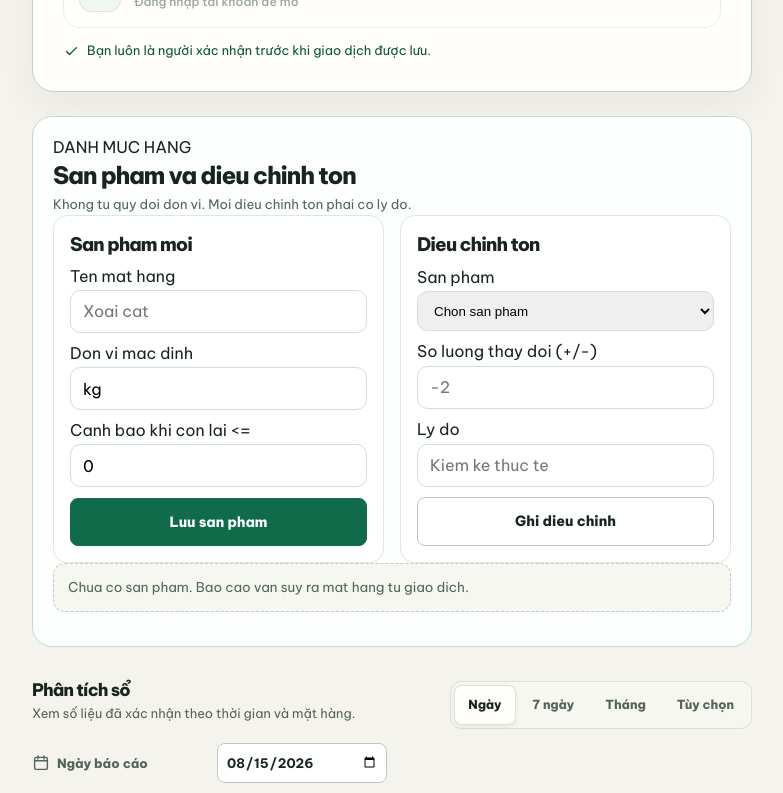
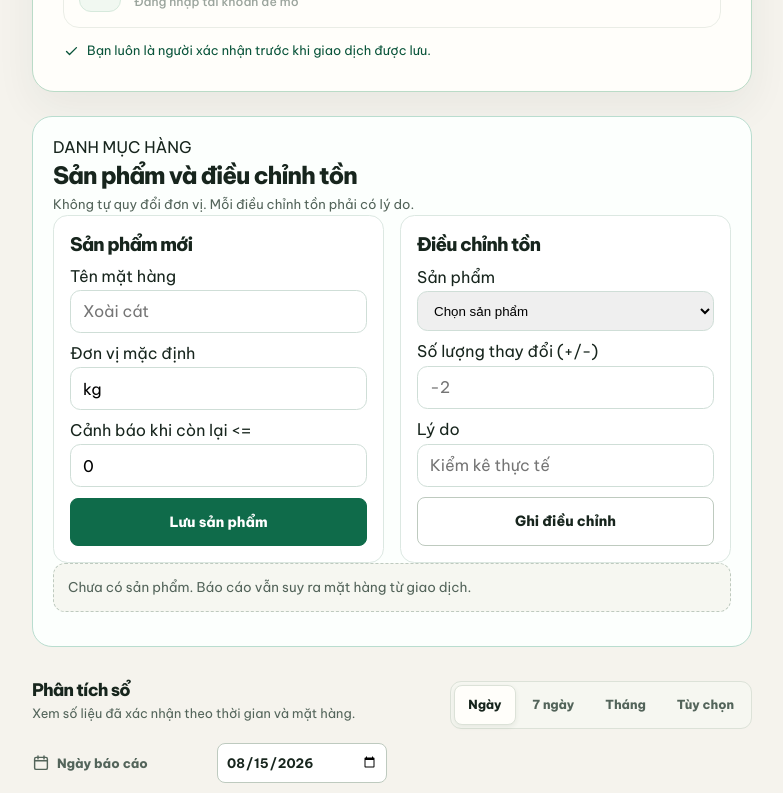
Before and after one commit to harivodich/so-cho-ai, a Next.js app: page / in a window 1280 px wide. Shown: the part 860-1653 px from the top of the page, without its empty margins (248-1031 px from the left). Built offline with nearby package versions, Linux system fonts and the light colour scheme; no server answers.

Commit message:
fix: clarify Firebase login and Vietnamese catalog copy

```diff
--- a/src/app/page.tsx
+++ b/src/app/page.tsx
@@ -392,7 +392,7 @@ export default function HomePage() {
           <UiIcon name="info" size={19} />
           <div>
             <strong>Đang lưu cục bộ</strong>
-            <p>{error ? "Không thể kết nối Firebase. Giao dịch hiện chỉ được giữ trong trình duyệt này." : "Firebase chưa được cấu hình. Giao dịch hiện chỉ được giữ trong trình duyệt này."} Đừng xóa dữ liệu trình duyệt nếu còn cần các giao dịch này.</p>
+            <p>{!auth.isConfigured ? (error ? "Không thể kết nối Firebase. Giao dịch hiện chỉ được giữ trong trình duyệt này." : "Firebase chưa được cấu hình. Giao dịch hiện chỉ được giữ trong trình duyệt này.") : !auth.user ? "Bạn chưa đăng nhập. Giao dịch đang được giữ trên thiết bị này; đăng nhập để đồng bộ lên Firebase." : "Không thể kết nối Firebase. Giao dịch hiện chỉ được giữ trong trình duyệt này."} Đừng xóa dữ liệu trình duyệt nếu còn cần các giao dịch này.</p>
           </div>
         </aside>
       ) : null}
--- a/src/components/product-catalog-workspace.tsx
+++ b/src/components/product-catalog-workspace.tsx
@@ -31,9 +31,9 @@ export function ProductCatalogWorkspace({ products, movements, transactions, asO
     try {
       await onSaveProduct({ name, defaultUnit: unit, lowStockThreshold: Number(threshold) });
       setName("");
-      setMessage("Da luu san pham.");
+      setMessage("Đã lưu sản phẩm.");
     } catch (error) {
-      setMessage(error instanceof Error ? error.message : "Khong the luu san pham.");
+      setMessage(error instanceof Error ? error.message : "Không thể lưu sản phẩm.");
     }
   }
 
@@ -41,39 +41,39 @@ export function ProductCatalogWorkspace({ products, movements, transactions, asO
     event.preventDefault();
     const product = products.find((item) => item.id === selectedProductId);
     if (!product) {
-      setMessage("Chon san pham truoc khi dieu chinh.");
+      setMessage("Chọn sản phẩm trước khi điều chỉnh.");
       return;
     }
     try {
       await onAddAdjustment({ product, quantityDelta: Number(delta), reason, occurredAt: asOfDate });
       setDelta("");
       setReason("");
-      setMessage("Da ghi dieu chinh ton co ly do.");
+      setMessage("Đã ghi điều chỉnh tồn có lý do.");
     } catch (error) {
-      setMessage(error instanceof Error ? error.message : "Khong the dieu chinh ton.");
+      setMessage(error instanceof Error ? error.message : "Không thể điều chỉnh tồn.");
     }
   }
 
   return (
     <section className="catalog-workspace" aria-labelledby="catalog-title">
-      <div className="inventory-heading"><div><span className="eyebrow">DANH MUC HANG</span><h2 id="catalog-title">San pham va dieu chinh ton</h2><p>Khong tu quy doi don vi. Moi dieu chinh ton phai co ly do.</p></div></div>
+      <div className="inventory-heading"><div><span className="eyebrow">DANH MỤC HÀNG</span><h2 id="catalog-title">Sản phẩm và điều chỉnh tồn</h2><p>Không tự quy đổi đơn vị. Mỗi điều chỉnh tồn phải có lý do.</p></div></div>
       <div className="catalog-forms">
         <form className="catalog-form" onSubmit={(event) => void submitProduct(event)}>
-          <h3>San pham moi</h3>
-          <label><span>Ten mat hang</span><input value={name} onChange={(event) => setName(event.target.value)} placeholder="Xoai cat" required /></label>
-          <label><span>Don vi mac dinh</span><input value={unit} onChange={(event) => setUnit(event.target.value)} placeholder="kg" required /></label>
-          <label><span>Canh bao khi con lai &lt;=</span><input type="number" min="0" step="0.01" value={threshold} onChange={(event) => setThreshold(event.target.value)} /></label>
-          <button className="primary-button" type="submit">Luu san pham</button>
+          <h3>Sản phẩm mới</h3>
+          <label><span>Tên mặt hàng</span><input value={name} onChange={(event) => setName(event.target.value)} placeholder="Xoài cát" required /></label>
+          <label><span>Đơn vị mặc định</span><input value={unit} onChange={(event) => setUnit(event.target.value)} placeholder="kg" required /></label>
+          <label><span>Cảnh báo khi còn lại &lt;=</span><input type="number" min="0" step="0.01" value={threshold} onChange={(event) => setThreshold(event.target.value)} /></label>
+          <button className="primary-button" type="submit">Lưu sản phẩm</button>
         </form>
         <form className="catalog-form" onSubmit={(event) => void submitAdjustment(event)}>
-          <h3>Dieu chinh ton</h3>
-          <label><span>San pham</span><select value={selectedProductId} onChange={(event) => setSelectedProductId(event.target.value)} required><option value="">Chon san pham</option>{products.map((product) => <option key={product.id} value={product.id}>{product.name}</option>)}</select></label>
-          <label><span>So luong thay doi (+/-)</span><input type="number" step="0.01" value={delta} onChange={(event) => setDelta(event.target.value)} placeholder="-2" required /></label>
-          <label><span>Ly do</span><input value={reason} onChange={(event) => setReason(event.target.value)} placeholder="Kiem ke thuc te" required /></label>
-          <button className="secondary-button" type="submit">Ghi dieu chinh</button>
+          <h3>Điều chỉnh tồn</h3>
+          <label><span>Sản phẩm</span><select value={selectedProductId} onChange={(event) => setSelectedProductId(event.target.value)} required><option value="">Chọn sản phẩm</option>{products.map((product) => <option key={product.id} value={product.id}>{product.name}</option>)}</select></label>
+          <label><span>Số lượng thay đổi (+/-)</span><input type="number" step="0.01" value={delta} onChange={(event) => setDelta(event.target.value)} placeholder="-2" required /></label>
+          <label><span>Lý do</span><input value={reason} onChange={(event) => setReason(event.target.value)} placeholder="Kiểm kê thực tế" required /></label>
+          <button className="secondary-button" type="submit">Ghi điều chỉnh</button>
         </form>
       </div>
-      {products.length > 0 ? <div className="catalog-stock-list">{report.rows.filter((row) => row.productId !== null).map((row) => <div className="catalog-stock-item" key={row.key}><span><strong>{row.itemName}</strong><small>{row.unit ?? ""}</small></span><b className={row.stockQuantity < 0 ? "inventory-negative" : row.isLow ? "inventory-low" : undefined}>{row.stockQuantity.toLocaleString("vi-VN")}</b><small>{row.estimatedStockValue === null ? "Chua co gia nhap" : formatVnd(row.estimatedStockValue)}</small></div>)}</div> : <p className="inventory-empty">Chua co san pham. Bao cao van suy ra mat hang tu giao dich.</p>}
+      {products.length > 0 ? <div className="catalog-stock-list">{report.rows.filter((row) => row.productId !== null).map((row) => <div className="catalog-stock-item" key={row.key}><span><strong>{row.itemName}</strong><small>{row.unit ?? ""}</small></span><b className={row.stockQuantity < 0 ? "inventory-negative" : row.isLow ? "inventory-low" : undefined}>{row.stockQuantity.toLocaleString("vi-VN")}</b><small>{row.estimatedStockValue === null ? "Chưa có giá nhập" : formatVnd(row.estimatedStockValue)}</small></div>)}</div> : <p className="inventory-empty">Chưa có sản phẩm. Báo cáo vẫn suy ra mặt hàng từ giao dịch.</p>}
       {message ? <p className="form-error" role="status">{message}</p> : null}
     </section>
   );
```
